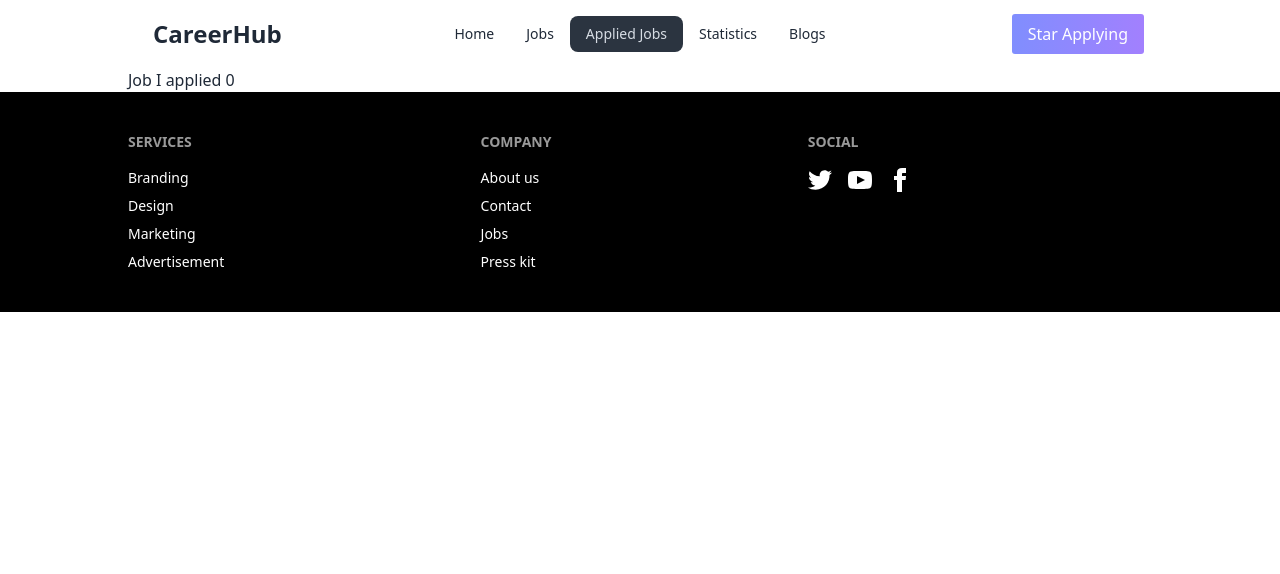
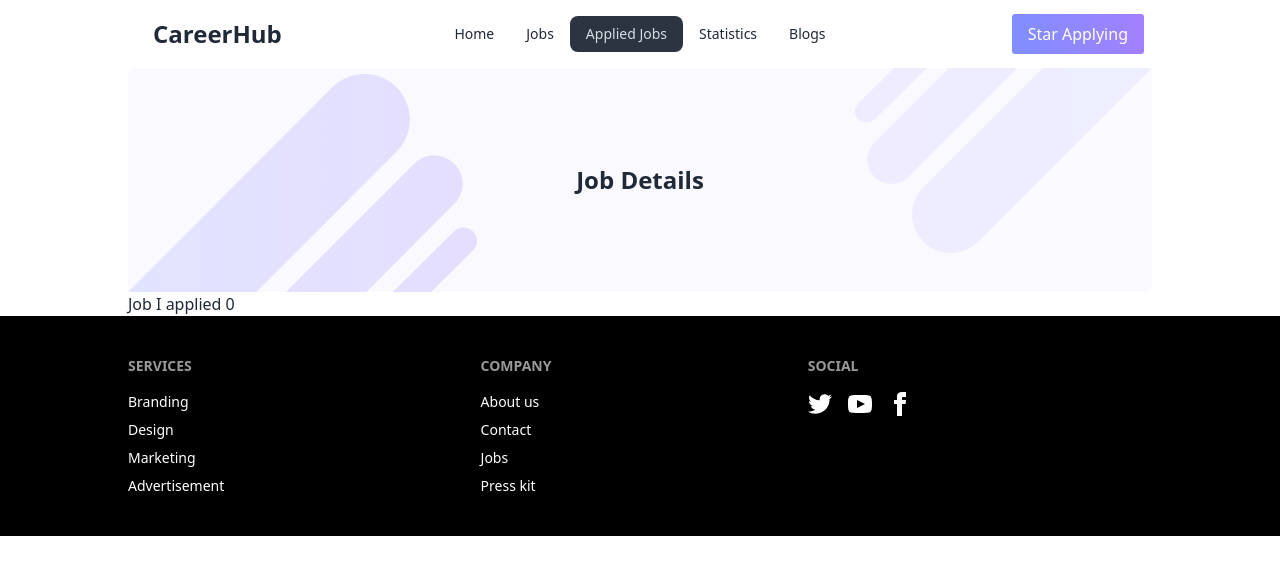
Before and after one commit to Soykot-dev/Career-Hub, a React (Vite) app: page /appliedJobs in a window 1280 px wide. Shown: the top 574 px of the page. Built offline with nearby package versions, Linux system fonts and the light colour scheme.

Commit message:
Add background images and header to AppliedJobs component

```diff
--- a/src/Components/AppliedJobs/AppliedJobs.jsx
+++ b/src/Components/AppliedJobs/AppliedJobs.jsx
@@ -1,6 +1,8 @@
 import { useLoaderData } from "react-router-dom";
 import { getStoredJobs } from "../../Utility/localStorage";
 import { useEffect, useState } from "react";
+import bg1 from '../../assets/images/bg1.png'
+import bg2 from '../../assets/images/bg2.png'
 
 const AppliedJobs = () => {
     const [appliedJobs, setAppliedJobs] = useState([]);
@@ -12,6 +14,11 @@ const AppliedJobs = () => {
     }, [jobs])
     return (
         <div>
+            <div className="relative flex justify-center items-center bg-[#F9F9FF] rounded-md h-56">
+                <img className="absolute left-0 bottom-0" src={bg1} alt="" />
+                <h3 className="text-2xl font-semibold">Job Details</h3>
+                <img className="absolute right-0 top-0" src={bg2} alt="" />
+            </div>
             <h2>Job I applied {appliedJobs.length}</h2>
         </div>
     );
```
